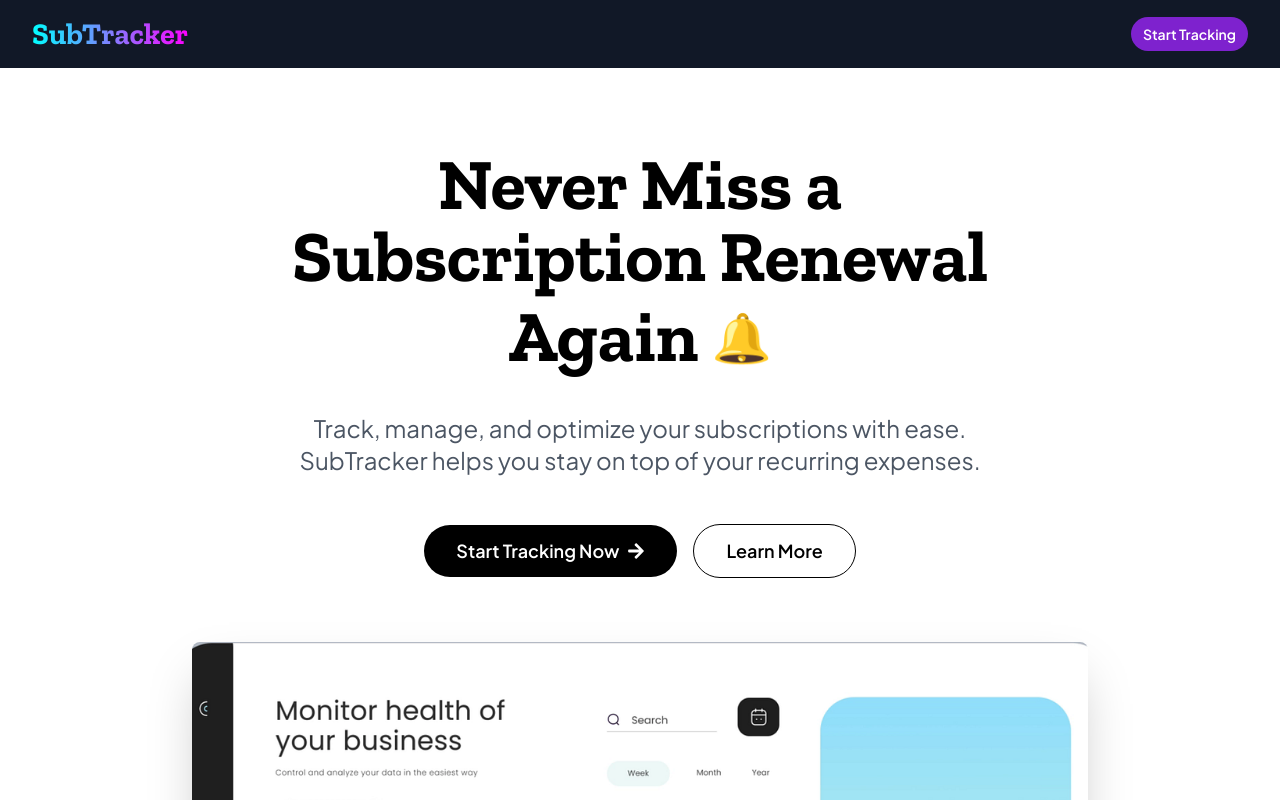
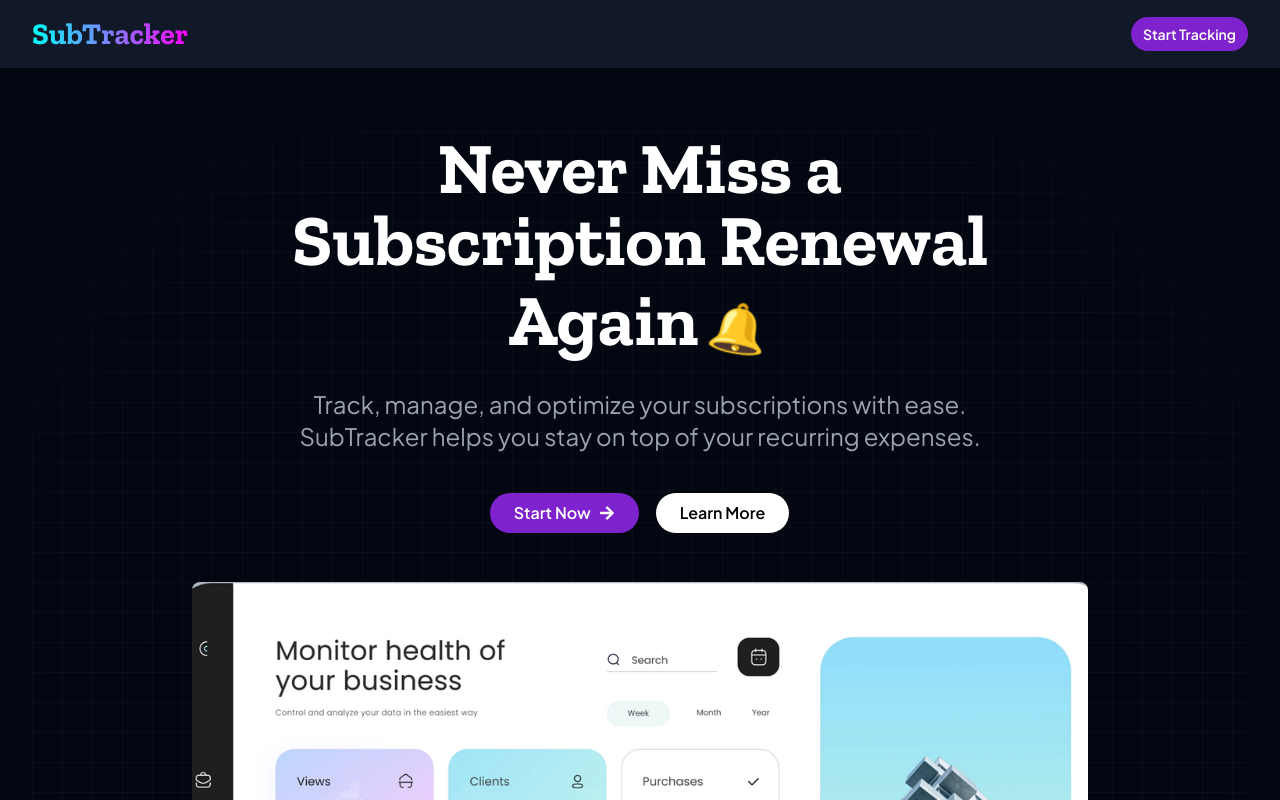
Before and after one commit to Abhijeet03s/SubTracker, a Next.js app: page / in a window 1280 px wide. Shown: the top 800 px of the page. Built offline with nearby package versions, Linux system fonts and the light colour scheme; no server answers.

Commit message:
style: updated hero section bg color and resolved multiple UI issues

```diff
--- a/app/components/Hero.tsx
+++ b/app/components/Hero.tsx
@@ -9,30 +9,30 @@ interface HeroProps {
 
 export default function Hero({ userId }: HeroProps) {
    return (
-      <section className="bg-white text-black min-h-[calc(100vh-64px)] flex items-center">
-         <div className="flex flex-col justify-center items-center px-4 sm:px-6 lg:px-8 relative overflow-hidden w-full py-8 sm:py-12 md:py-16 lg:py-20">
-            <div className="max-w-7xl mx-auto w-full text-center relative z-10">
-               <h1 className={`${zillaSlab.className} text-3xl sm:text-4xl md:text-5xl lg:text-6xl xl:text-7xl font-bold mb-4 sm:mb-6 md:mb-8 lg:mb-10`}>
+      <section className="min-h-screen flex flex-col">
+         <div className="bg-rich-black text-white flex-grow flex flex-col justify-start md:justify-center items-center px-4 sm:px-6 lg:px-8 relative overflow-hidden w-full py-4 sm:py-8 md:py-12 lg:py-16">
+            <div className="max-w-7xl mx-auto w-full text-center relative z-10 bg-grid bg-grid-mask">
+               <h1 className={`${zillaSlab.className} text-3xl sm:text-4xl md:text-5xl lg:text-6xl xl:text-7xl font-bold mb-4 sm:mb-6 md:mb-8 mt-16 md:mt-0`}>
                   <span className="block">Never Miss a</span>
                   <span className="block">Subscription Renewal</span>
-                  <span className="block mt-2">Again <span className="inline-block animate-bounce text-2xl sm:text-3xl md:text-4xl lg:text-5xl">🔔</span></span>
+                  <span className="block mt-2">Again <span className="inline-block animate-ring text-2xl sm:text-3xl md:text-4xl lg:text-5xl">🔔</span></span>
                </h1>
-               <p className={`${plusJakartaSans.className} text-sm sm:text-base md:text-lg lg:text-xl xl:text-2xl mb-6 sm:mb-8 md:mb-10 lg:mb-12 text-gray-600 max-w-3xl mx-auto`}>
+               <p className={`${plusJakartaSans.className} text-sm sm:text-base md:text-lg lg:text-xl xl:text-2xl mb-6 sm:mb-8 md:mb-10 text-gray-400 max-w-3xl mx-auto`}>
                   Track, manage, and optimize your subscriptions with ease. SubTracker helps you stay on top of your recurring expenses.
                </p>
-               <div className="flex flex-col sm:flex-row justify-center items-center gap-4 mb-8 sm:mb-10 md:mb-12 lg:mb-16">
+               <div className="flex flex-row justify-center items-center gap-4 mb-8 sm:mb-10 md:mb-12">
                   {userId ? (
-                     <Link href="/dashboard" className={`${plusJakartaSans.className} w-full sm:w-auto bg-black hover:bg-gray-800 text-white font-semibold py-2 sm:py-3 px-6 sm:px-8 rounded-full transition duration-300 ease-in-out transform hover:scale-105 text-sm sm:text-base md:text-lg flex items-center justify-center group`}>
-                        Go to Dashboard
+                     <Link href="/dashboard" className={`${plusJakartaSans.className} bg-purple-700 hover:bg-purple-800 text-white font-semibold py-2 px-4 sm:px-6 rounded-full transition duration-300 ease-in-out text-sm sm:text-base flex items-center justify-center group`}>
+                        Dashboard
                         <FaArrowRight className="ml-2 transform translate-x-0 group-hover:translate-x-1 transition-transform duration-300 ease-in-out" />
                      </Link>
                   ) : (
-                     <Link href="/sign-up" className={`${plusJakartaSans.className} w-full sm:w-auto bg-black hover:bg-gray-800 text-white font-semibold py-2 sm:py-3 px-6 sm:px-8 rounded-full transition duration-300 ease-in-out transform hover:scale-105 text-sm sm:text-base md:text-lg flex items-center justify-center group`}>
-                        Start Tracking Now
+                     <Link href="/sign-up" className={`${plusJakartaSans.className} bg-purple-700 hover:bg-purple-800 text-white font-semibold py-2 px-4 sm:px-6 rounded-full transition duration-300 ease-in-out text-sm sm:text-base flex items-center justify-center group`}>
+                        Start Now
                         <FaArrowRight className="ml-2 transform translate-x-0 group-hover:translate-x-1 transition-transform duration-300 ease-in-out" />
                      </Link>
                   )}
-                  <Link href="#demo" className={`${plusJakartaSans.className} w-full sm:w-auto bg-white hover:bg-gray-100 text-black font-semibold py-2 sm:py-3 px-6 sm:px-8 rounded-full border border-black transition duration-300 ease-in-out text-sm sm:text-base md:text-lg flex items-center justify-center`}>
+                  <Link href="#demo" className={`${plusJakartaSans.className} bg-white hover:bg-gray-100 text-black font-semibold py-2 px-4 sm:px-6 rounded-full border border-black transition duration-300 ease-in-out text-sm sm:text-base flex items-center justify-center`}>
                      Learn More
                   </Link>
                </div>
@@ -42,7 +42,7 @@ export default function Hero({ userId }: HeroProps) {
                      alt="SubTrack Dashboard"
                      width={1200}
                      height={675}
-                     className="rounded-lg shadow-2xl"
+                     className="rounded-lg shadow-2xl w-full h-auto"
                      sizes="(max-width: 640px) 100vw, (max-width: 1024px) 90vw, 1200px"
                      priority
                   />
--- a/app/globals.css
+++ b/app/globals.css
@@ -12,11 +12,115 @@
 
 .bg-grid {
   background-image:
-    linear-gradient(to right, rgba(255, 255, 255, 0.05) 1px, transparent 1px),
-    linear-gradient(to bottom, rgba(255, 255, 255, 0.05) 1px, transparent 1px);
-  background-size: 20px 20px;
+    linear-gradient(to right, rgba(255, 255, 255, 0.03) 1px, transparent 1px),
+    linear-gradient(to bottom, rgba(255, 255, 255, 0.03) 1px, transparent 1px);
+  background-size: 30px 30px;
 }
 
 .bg-grid-mask {
-  mask-image: radial-gradient(ellipse at center, black 50%, transparent 90%);
+  mask-image: radial-gradient(circle at center, black 70%, transparent 100%);
+  -webkit-mask-image: radial-gradient(circle at center, black 70%, transparent 100%);
 }
+
+@keyframes ring {
+  0% {
+    transform: rotate(0);
+  }
+
+  1% {
+    transform: rotate(30deg);
+  }
+
+  3% {
+    transform: rotate(-28deg);
+  }
+
+  5% {
+    transform: rotate(34deg);
+  }
+
+  7% {
+    transform: rotate(-32deg);
+  }
+
+  9% {
+    transform: rotate(30deg);
+  }
+
+  11% {
+    transform: rotate(-28deg);
+  }
+
+  13% {
+    transform: rotate(26deg);
+  }
+
+  15% {
+    transform: rotate(-24deg);
+  }
+
+  17% {
+    transform: rotate(22deg);
+  }
+
+  19% {
+    transform: rotate(-20deg);
+  }
+
+  21% {
+    transform: rotate(18deg);
+  }
+
+  23% {
+    transform: rotate(-16deg);
+  }
+
+  25% {
+    transform: rotate(14deg);
+  }
+
+  27% {
+    transform: rotate(-12deg);
+  }
+
+  29% {
+    transform: rotate(10deg);
+  }
+
+  31% {
+    transform: rotate(-8deg);
+  }
+
+  33% {
+    transform: rotate(6deg);
+  }
+
+  35% {
+    transform: rotate(-4deg);
+  }
+
+  37% {
+    transform: rotate(2deg);
+  }
+
+  39% {
+    transform: rotate(-1deg);
+  }
+
+  41% {
+    transform: rotate(1deg);
+  }
+
+  43% {
+    transform: rotate(0);
+  }
+
+  100% {
+    transform: rotate(0);
+  }
+}
+
+.animate-ring {
+  animation: ring 20s 0.7s ease-in-out infinite;
+  transform-origin: 50% 4px;
+}
--- a/tailwind.config.ts
+++ b/tailwind.config.ts
@@ -11,7 +11,7 @@ const config: Config = {
       fontFamily: {
         plusJakartaSans: ['var(--font-plus-jakarta-sans)'],
         zillaSlab: ['var(--font-zilla-slab)'],
-      },
+      }
     },
   },
   plugins: [],
```
Also changed, not shown: public/logo-2.png (deleted).
